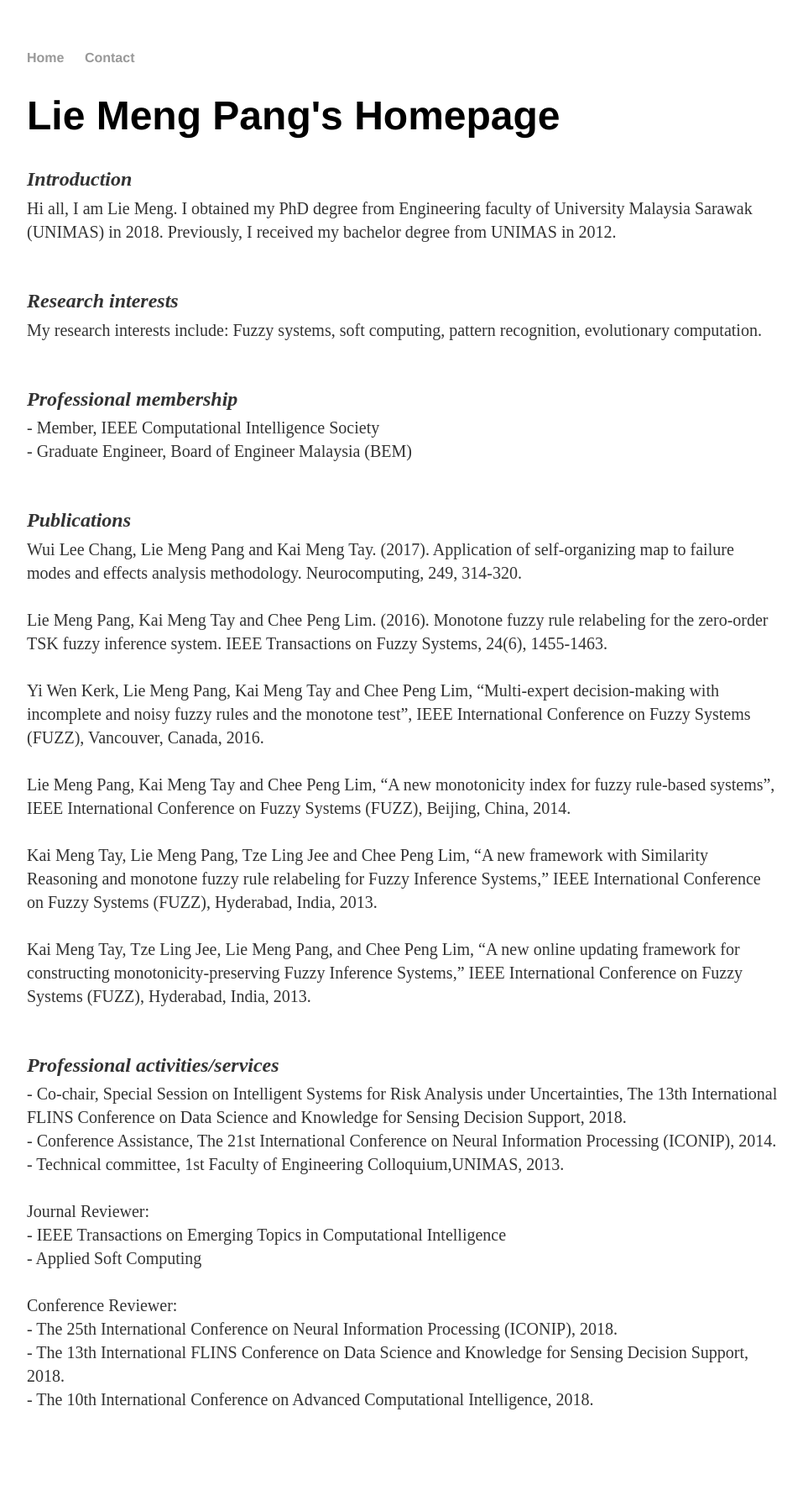
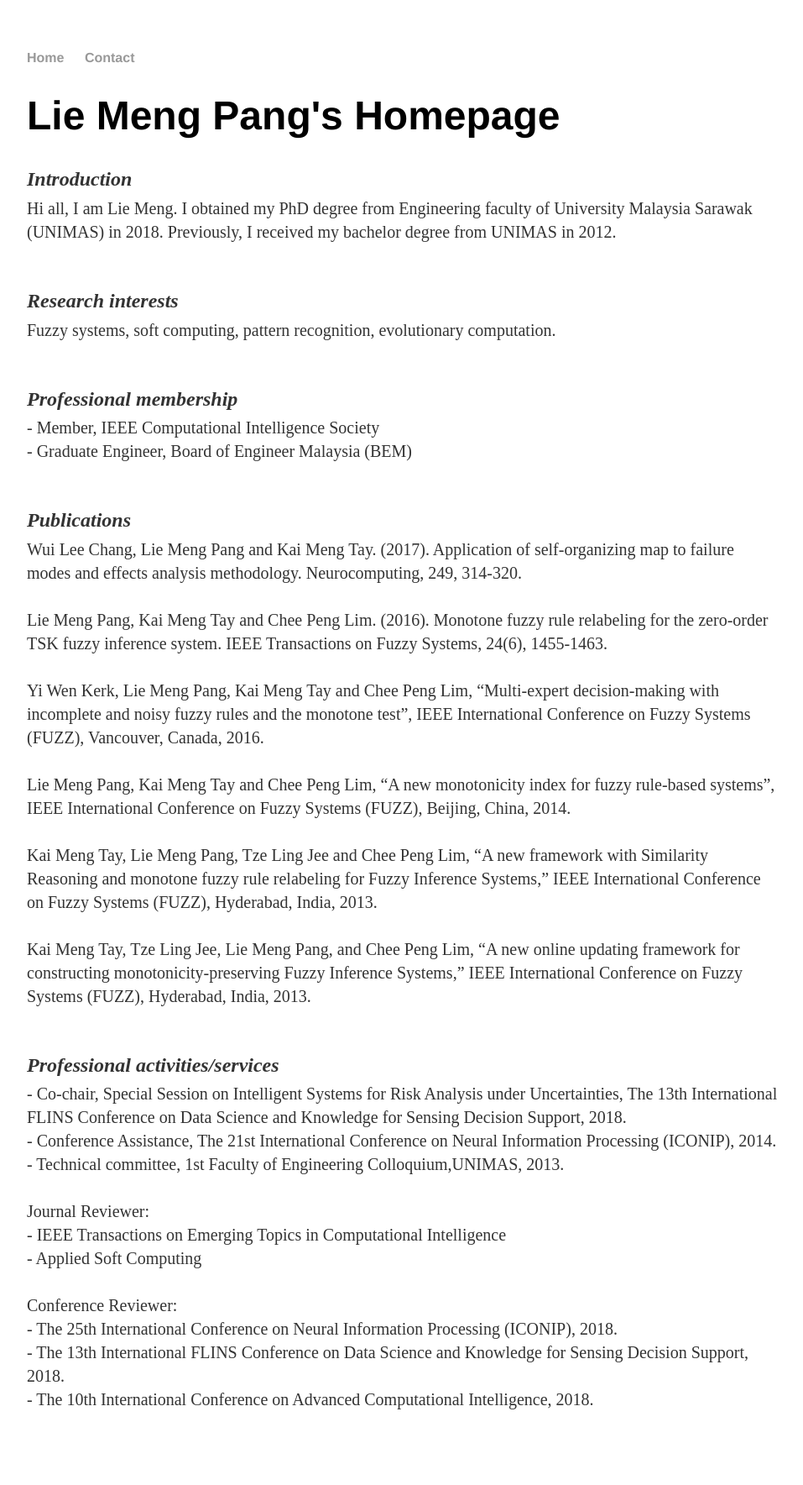
Before and after one commit to lymin1206/test.github.io, a Jekyll site: the page index.html, which Jekyll copies as it is, in a window 1280 px wide. Shown: the whole page at 84% size, without its empty margins (160-1117 px from the left). Built offline with Jekyll 4.4.1, drawn with Linux system fonts in a browser that asks for light colours.

Commit message:
Update index.html

```diff
--- a/index.html
+++ b/index.html
@@ -21,7 +21,7 @@
 			            degree from UNIMAS in 2012. <br> <br></p1>
 			<p> <em> Research interests </em> </p>
 
-				<p1> My research interests include: Fuzzy systems, soft computing, pattern recognition,
+				<p1> Fuzzy systems, soft computing, pattern recognition,
 					evolutionary computation. <br> <br></p1>
 
 			<p> <em> Professional membership </em> </p>
```
